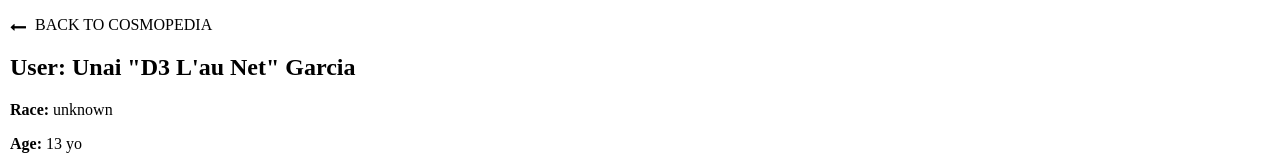
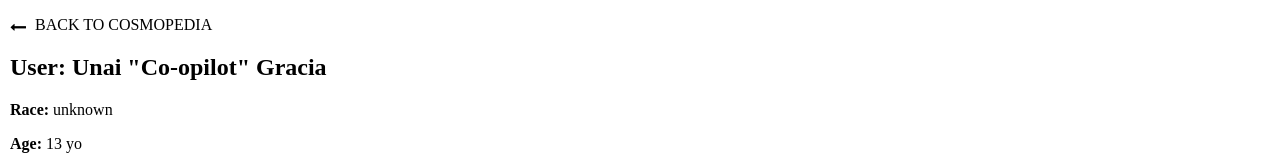
Before and after one commit to Williamarnoclement/cosmopedia, a plain HTML site: page unai.html in a window 1280 px wide. Shown: the top 160 px of the page. Drawn offline with nearby package versions, Linux system fonts and the light colour scheme; a web font is replaced by a local one.

Commit message:
auto git

```diff
--- a/unai.html
+++ b/unai.html
@@ -15,7 +15,7 @@
         <article>
         <p><a href="./journal.html" class="back-button" style="color: black">BACK TO COSMOPEDIA</a></p>
         <br>
-        <h2>User: Unai "D3 L'au Net" Garcia</h2>
+        <h2>User: Unai "Co-opilot" Gracia</h2>
         <p><b>Race:</b> unknown</p>
         <p><b>Age:</b> 13 yo</p>
         <p><b>Size:</b> 2.624 foots</p>
```
Also changed, not shown: 1 other file.
